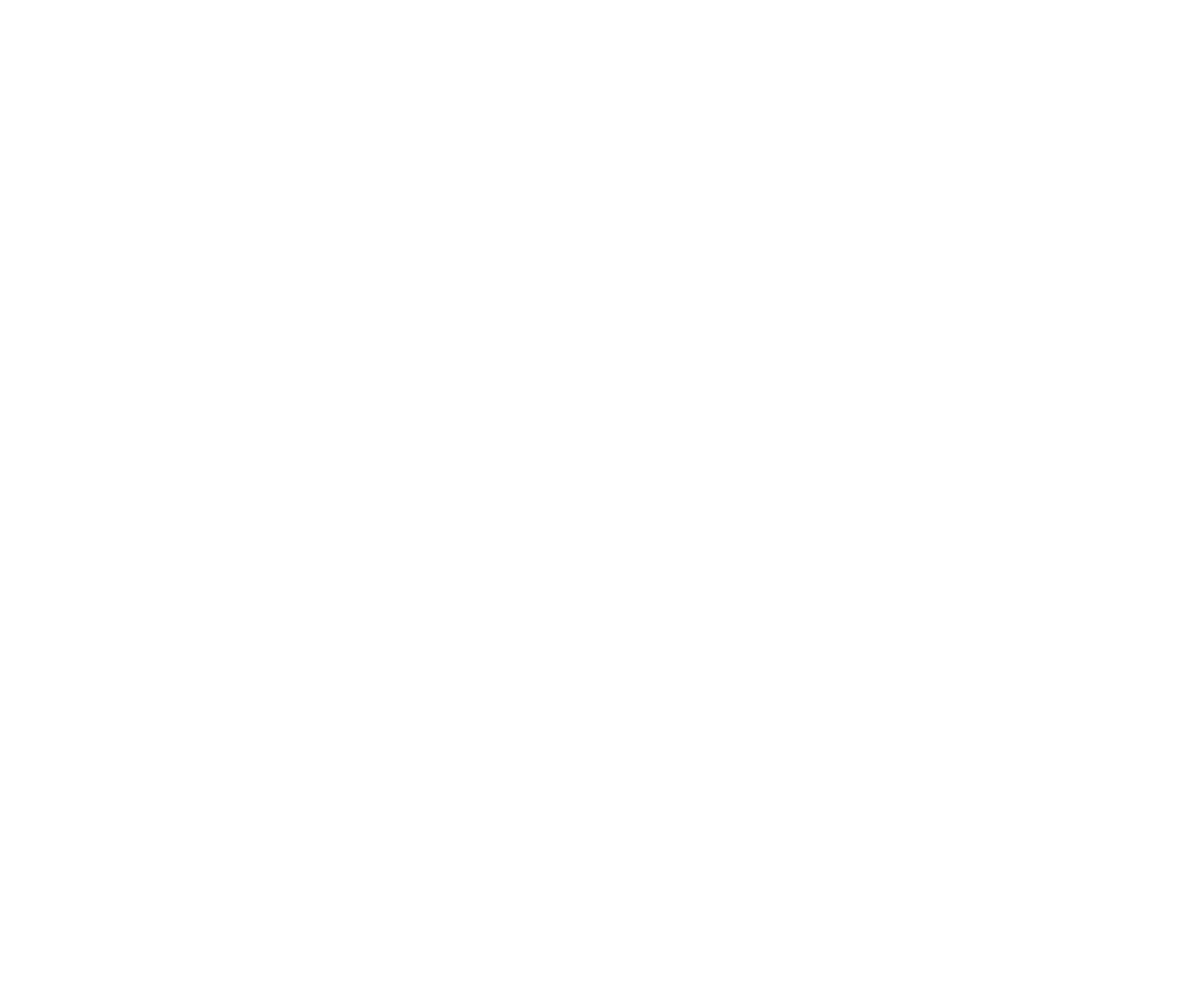
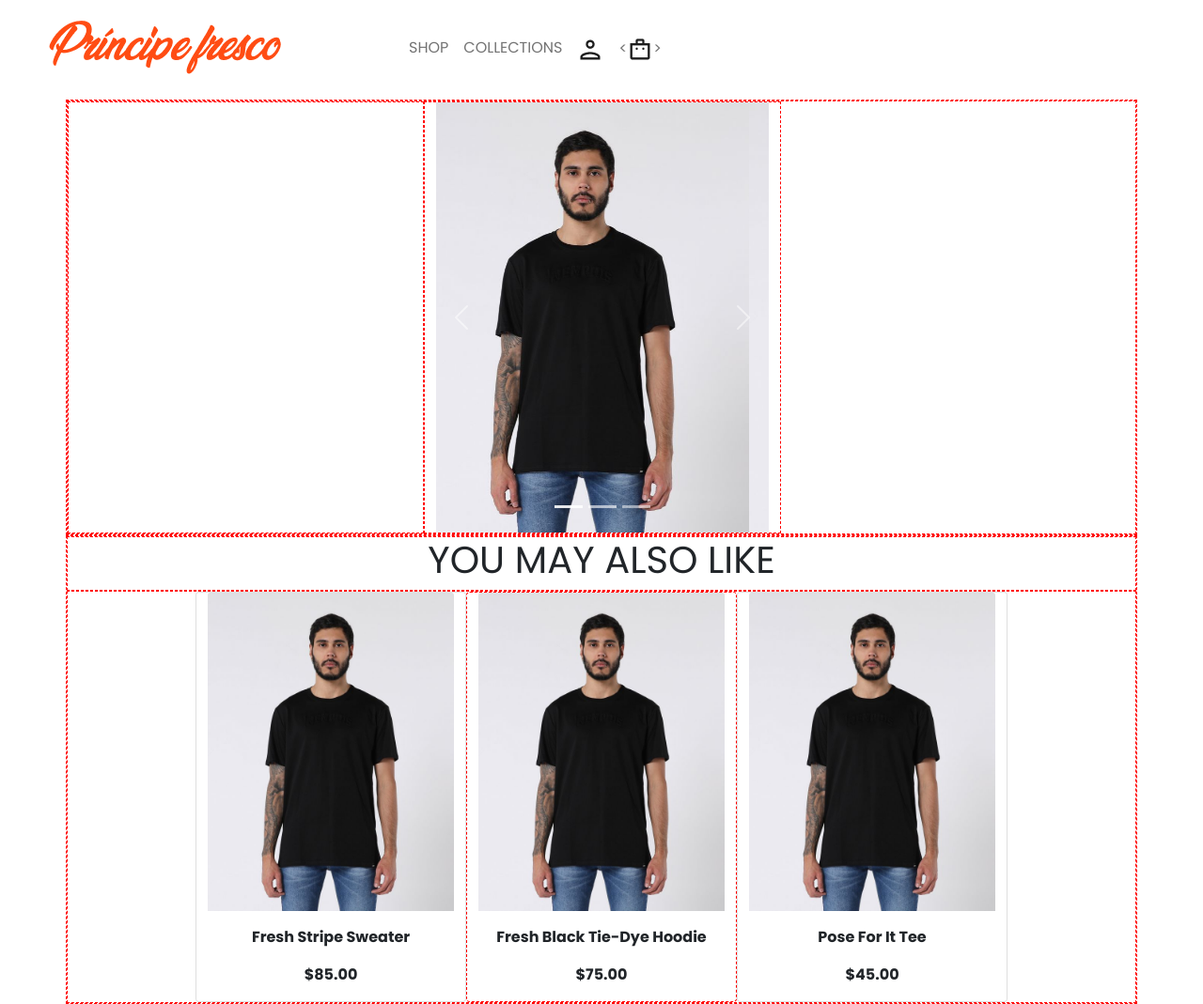
Before and after one commit to karvaroz/Workshop_Principe_Fresco, a plain HTML site: page pages/detail.html in a window 1280 px wide. Shown: the whole page at 94% size. Before the commit the page ends 800 px from the top, so only its background shows below. Drawn offline with nearby package versions, Linux system fonts and the light colour scheme.

Commit message:
implentacion detail

```diff
--- a/pages/detail.html
+++ b/pages/detail.html
@@ -0,0 +1,130 @@
+<!DOCTYPE html>
+<html lang="en">
+
+<head>
+    <meta charset="UTF-8">
+    <meta http-equiv="X-UA-Compatible" content="IE=edge">
+    <meta name="viewport" content="width=device-width, initial-scale=1.0">
+    <link href="https://cdn.jsdelivr.net/npm/bootstrap@5.0.2/dist/css/bootstrap.min.css" rel="stylesheet">
+    <link rel="stylesheet" href="/styles/style.css">
+
+    <title>Detail</title>
+</head>
+
+<body>
+    <style>
+        .tmp {
+            border: 1px dashed red;
+        }
+    </style>
+
+<nav class="navbar navbar-expand-lg navbar-light ">
+    <div class="container-fluid col">
+      <a class="navbar-brand" href="#"><img src="../images/logo-fresh.png" alt="" srcset=""></a>
+      <button class="navbar-toggler" type="button" data-bs-toggle="collapse" data-bs-target="#navbarNavDropdown" aria-controls="navbarNavDropdown" aria-expanded="false" aria-label="Toggle navigation">
+        <span class="navbar-toggler-icon"></span>
+      </button>
+      <div class="collapse navbar-collapse" id="navbarNavDropdown">
+        <ul class="navbar-nav col">
+          <li class="nav-item">
+            <a class="nav-link" href="#">SHOP</a>
+          </li>
+          <li class="nav-item">
+            <a class="nav-link" href="#">COLLECTIONS</a>
+          </li>
+          <li class="nav-item">
+            <a class="nav-link" href="#"><img src="../images/icons2.png" alt=""></a>
+          </li>
+          <li class="nav-item">
+            <a class="nav-link" href="#"><<img src="../images/icons3.png" alt="">></a>
+          </li>
+
+        </ul>
+      </div>
+    </div>
+  </nav>
+
+
+
+    <div class="container tmp">
+        <div class="row tmp">
+            <div class="col tmp">
+
+            </div>
+
+            <div class="col tmp">
+                <div id="carouselExampleCaptions" class="carousel slide" data-bs-ride="carousel">
+                    <div class="carousel-indicators">
+                    <button type="button" data-bs-target="#carouselExampleCaptions" data-bs-slide-to="0" class="active" aria-current="true" aria-label="Slide 1"></button>
+                    <button type="button" data-bs-target="#carouselExampleCaptions" data-bs-slide-to="1" aria-label="Slide 2"></button>
+                    <button type="button" data-bs-target="#carouselExampleCaptions" data-bs-slide-to="2" aria-label="Slide 3"></button>
+                    </div>
+                    <div class="carousel-inner">
+                    <div class="carousel-item active">
+                        <img src="/images/camiseta-1.jpg" class="d-block w-100" alt="...">
+
+                    </div>
+                    <div class="carousel-item">
+                        <img src="/images/camiseta-1.jpg" class="d-block w-100" alt="...">
+
+                    </div>
+                    <div class="carousel-item">
+                        <img src="/images/camiseta-1.jpg" class="d-block w-100" alt="...">
+
+                    </div>
+                    </div>
+                    <button class="carousel-control-prev" type="button" data-bs-target="#carouselExampleCaptions" data-bs-slide="prev">
+                    <span class="carousel-control-prev-icon" aria-hidden="true"></span>
+                    <span class="visually-hidden">Previous</span>
+                    </button>
+                    <button class="carousel-control-next" type="button" data-bs-target="#carouselExampleCaptions" data-bs-slide="next">
+                    <span class="carousel-control-next-icon" aria-hidden="true"></span>
+                    <span class="visually-hidden">Next</span>
+                    </button>
+                </div>
+            </div>
+            <div class="col">
+
+            </div>
+
+
+        </div>
+    </div>
+
+    <div class="container align-items-center justify-content-center tmp">
+        <div class="row tmp align-items-center justify-content-center">
+            <h1 style="text-align:center;">YOU MAY ALSO LIKE</h1>
+        </div>
+        <div class="row  align-items-center justify-content-center tmp">
+
+            <div class="card" style="width: 18rem;">
+                <img src="../images/camiseta-1.jpg" class="card-img-top" alt="...">
+                <div class="card-body align-items-center justify-content-center">
+                    <p class="card-text youmayPrice">Fresh Stripe Sweater</p>
+                    <p class="card-text youmayPrice">$85.00</p>
+                </div>
+            </div>
+
+            <div class="card tmp" style="width: 18rem;">
+                <img src="../images/camiseta-1.jpg" class="card-img-top" alt="...">
+                <div class="card-body">
+                    <p class="card-text youmayPrice">Fresh Black Tie-Dye Hoodie</p>
+                    <p class="card-text youmayPrice">$75.00</p>
+                </div>
+            </div>
+
+            <div class="card" style="width: 18rem;">
+                <img src="../images/camiseta-1.jpg" class="card-img-top" alt="...">
+                <div class="card-body">
+                    <p class="card-text youmayPrice">Pose For It Tee</p>
+                    <p class="card-text youmayPrice">$45.00</p>
+                </div>
+            </div>
+
+        </div>
+    </div>
+
+    <script src="https://cdn.jsdelivr.net/npm/bootstrap@5.0.2/dist/js/bootstrap.bundle.min.js"></script>
+</body>
+
+</html>
--- a/styles/style.css
+++ b/styles/style.css
@@ -7,3 +7,9 @@
   scroll-behavior: smooth;
   font-family: "Poppins", sans-serif;
 }
+
+
+p.youmayPrice{
+  text-align: center;
+  font-weight: bold;
+}
```
Also changed, not shown: images/icons2.png (added), images/icons3.png (added).
